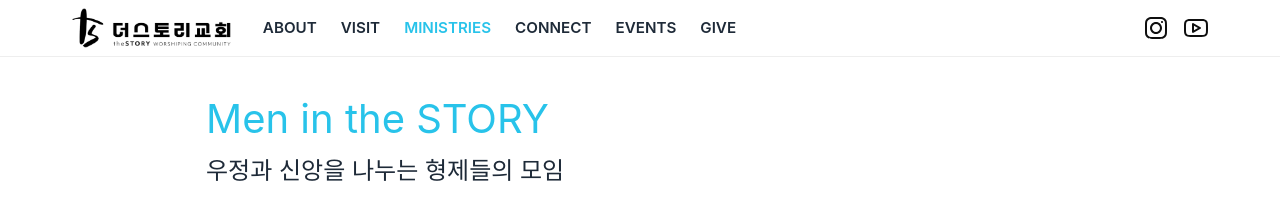
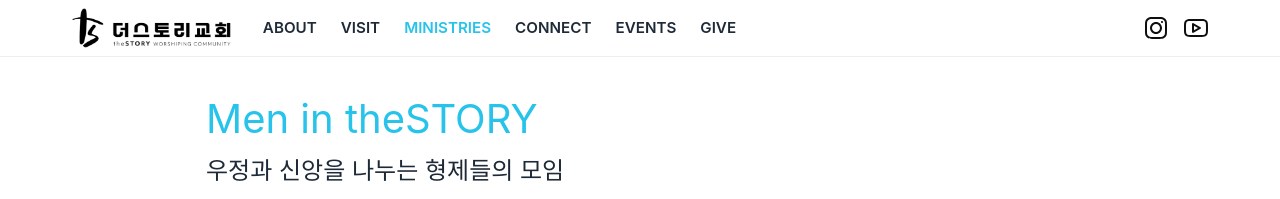
Before and after one commit to bumvino/theSTORY, a Next.js app: page /ministries/men in a window 1280 px wide. Shown: the top 199 px of the page. Built offline with nearby package versions, Linux system fonts and the light colour scheme.

Commit message:
ministiries theSTORY update

```diff
--- a/app/ministries/men/page.js
+++ b/app/ministries/men/page.js
@@ -6,7 +6,7 @@ export default function MenMinistryPage() {
         <section className="about-section" style={{ color: '#1e2a38' }}>
             <div className="content-container" style={{ maxWidth: 900, textAlign: 'left' }}>
                 <h1 className="about-title" style={{ marginBottom: '0.25rem' }}>
-                    Men in the STORY
+                    Men in theSTORY
                 </h1>
                 <p className="about-subtitle" style={{ marginTop: 0 }}>
                     우정과 신앙을 나누는 형제들의 모임
--- a/app/ministries/women/page.js
+++ b/app/ministries/women/page.js
@@ -6,7 +6,7 @@ export default function WomenMinistryPage() {
         <section className="about-section" style={{ color: '#1e2a38' }}>
             <div className="content-container" style={{ maxWidth: 900, textAlign: 'left' }}>
                 <h1 className="about-title" style={{ marginBottom: '0.25rem' }}>
-                    Women in the STORY
+                    Women in theSTORY
                 </h1>
                 <p className="about-subtitle" style={{ marginTop: 0 }}>
                     함께 예배하고, 말씀을 나누고, 삶을 나누는 자매들의 모임
```
